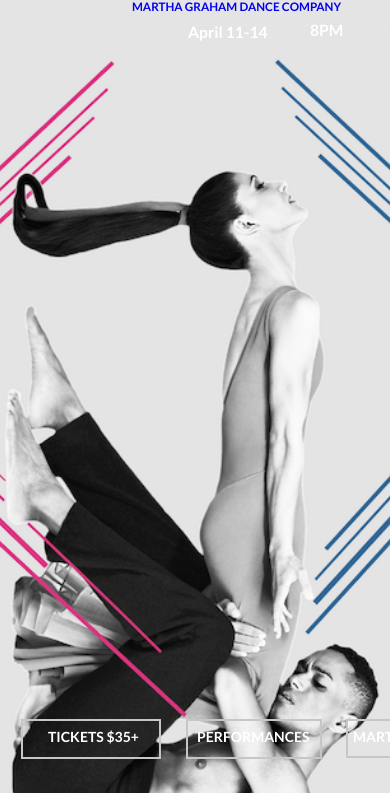
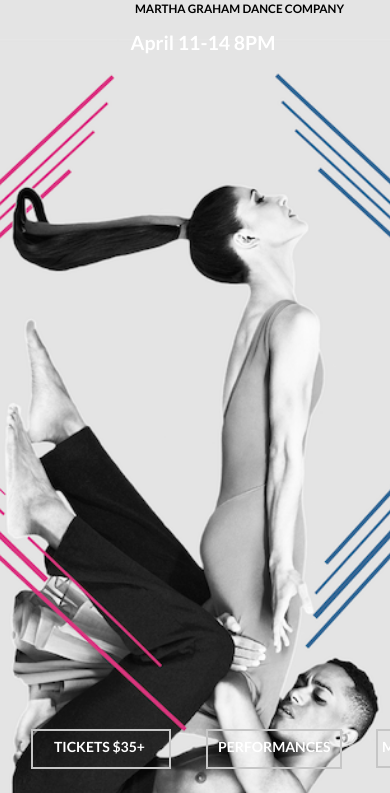
Before and after one commit to scaru727/scaru727.github.io, a plain HTML site: page poster/index.html in a window 390 px wide. Shown: the part 61-854 px from the top of the page. Drawn offline with nearby package versions, Linux system fonts and the light colour scheme.

Commit message:
Final Final

```diff
--- a/poster/index.html
+++ b/poster/index.html
@@ -25,7 +25,6 @@ New York, NY 10019</div>
 
 
 
-<a href="https://www.nycitycenter.org">
 <div class="logo2"><img src="logo2.png"> </div>
 
 <div class="logo"> <img src="logo.png"> </div>
@@ -64,10 +63,16 @@ New York, NY 10019</div>
 
 
 
+
 <div class="date">April 11-14</div>
 
 
 <div class="time">8PM</div>
+
+
+
+<div class="mobdatetime">April 11-14 8PM</div>
+
 
 
 <div class="T"></div>
--- a/poster/style.css
+++ b/poster/style.css
@@ -245,6 +245,7 @@ top: 8px;
 
 .under{
 	font-family: 'Lato', sans-serif;
+
 	font-size: 1.4vw;
 	right: -34px;
 	top: 104px;
@@ -258,7 +259,7 @@ top: 8px;
 	width: 480px;
 	font-size: 2vw;
 	top: 216px;
-	right:300px;
+	right:310px;
 	transform: rotate(314deg);
 }
 
@@ -267,10 +268,14 @@ top: 8px;
 	color: rgb(219,54,126);
 	font-size: 2vw;
 	top: 270px;
-	left: 658px;
+	left: 650px;
 	transform: rotate(316deg);
 }
 
+
+.mobdatetime{
+	display:none;
+}
 
 
 .logo2{
@@ -298,14 +303,25 @@ top: 8px;
 .danceimage{
 width: 100vw;
 height: 100vh;
-top: 86px;
+top: 100px;
 left:0;
+display:block;
 
 }
 
 
 
+.mobdatetime{
+    font-family: 'Lato', sans-serif;
+	width: 100vw;
+	display: block;
+	font-size: 5vw;
+	color: white;
+	position: relative;
+	top: 84px;
+	text-align: center;
 
+}
 
 
 .add{
@@ -336,29 +352,10 @@ left:0;
 .under{
 	font-size: 3vw;
     width: 100vw;
-    left: 132px;
-    top: 60px;
+    left: 135px;
+    top: 62px;
 }
 
-
-
-.date{
-	font-size: 4vw;
-    width: 100vw;
-    left: 188px;
-    top: 84px;
-    color: white;
-    transform: rotate(360deg);
-}
-
-.time{
-	font-family: 'Lato', sans-serif;
-    color: white;
-	font-size: 4vw;
-	top: 82px;
-    left: 310px;
-	transform: rotate(360deg);
-}
 
 
 
@@ -368,7 +365,7 @@ left:0;
 .bar{
 	color: rgb(51,100,148);
 	z-index: -5px;
-	width:546px;
+	width:100vw;
 	height:200px;
     top:760px;
 	left: 0px;
@@ -381,8 +378,8 @@ left:0;
 background-color: rgb(198,198,198);
 	width:2px;
 	height:136px;
-    top: 713px;
-	left: 90px;
+    top: 723px;
+	left: 100px;
 	transform: rotate(90deg);
 }
 
@@ -391,8 +388,8 @@ background-color: rgb(198,198,198);
 background-color: rgb(198,198,198);
 	width:2px;
 	height:136px;
-    top: 751px;
-	left: 90px;
+    top: 761px;
+	left: 100px;
 	transform: rotate(90deg);
 }
 
@@ -401,8 +398,8 @@ background-color: rgb(198,198,198);
 	background-color: rgb(198,198,198);
 	width:2px;
 	height:40px;
-    top: 780px;
-	left: 21px;
+    top: 790px;
+	left: 31px;
 	transform: rotate(180deg);
 }
 
@@ -410,8 +407,8 @@ background-color: rgb(198,198,198);
 background-color: rgb(198,198,198);
 	width:2px;
 	height:40px;
-    top: 780px;
-	left: 159px;
+    top: 790px;
+	left: 169px;
 	transform: rotate(180deg);
 }
 
@@ -419,8 +416,8 @@ background-color: rgb(198,198,198);
 	background-color: rgb(198,198,198);
 	width:2px;
 	height:136px;
-    top: 751px;
-	left: 253px;
+    top: 761px;
+	left: 273px;
 	transform: rotate(90deg);
 }
 
@@ -429,8 +426,8 @@ background-color: rgb(198,198,198);
 	background-color: rgb(198,198,198);
 	width:2px;
 	height:136px;
-    top: 713px;
-	left: 253px;
+    top: 723px;
+	left: 273px;
 	transform: rotate(90deg);
 }
 
@@ -439,8 +436,8 @@ background-color: rgb(198,198,198);
 	background-color: rgb(198,198,198);
 	width:2px;
 	height:39px;
-    top: 780px;
-	left: 186px;
+    top: 790px;
+	left: 206px;
 	transform: rotate(180deg);
 }
 
@@ -448,8 +445,8 @@ background-color: rgb(198,198,198);
 	background-color: rgb(198,198,198);
 	width:2px;
 	height:39px;
-    top: 780px;
-	left: 320px;
+    top: 790px;
+	left: 340px;
 	transform: rotate(180deg);
 }
 
@@ -457,8 +454,8 @@ background-color: rgb(198,198,198);
 	background-color: rgb(198,198,198);
 	width:2px;
 	height:136px;
-    top: 713px;
-	left: 415px;
+    top: 723px;
+	left: 445px;
 	transform: rotate(90deg);
 }
 
@@ -467,8 +464,8 @@ background-color: rgb(198,198,198);
 	background-color: rgb(198,198,198);
 	width:2px;
 	height:136px;
-    top: 750px;
-	left: 415px;
+    top: 760px;
+	left: 445px;
 	transform: rotate(90deg);
 }
 
@@ -477,8 +474,8 @@ background-color: rgb(198,198,198);
 	background-color: rgb(198,198,198);
 	width:2px;
 	height:39px;
-    top: 780px;
-	left: 346px;
+    top: 790px;
+	left: 376px;
 	transform: rotate(180deg);
 }
 
@@ -486,14 +483,14 @@ background-color: rgb(198,198,198);
 	background-color: rgb(198,198,198);
 	width:2px;
 	height:39px;
-    top: 780px;
-	left: 484px;
+    top: 790px;
+	left: 514px;
 	transform: rotate(180deg);
 }
 .MG{
 font-family: 'Lato', sans-serif;
-	left: 353px;
-	top: 789px;
+	left: 382px;
+	top: 799px;
 	font-size: 14px;
 	color: white;
 	width: 480px;
@@ -506,8 +503,8 @@ font-family: 'Lato', sans-serif;
 
 .perf{
 font-family: 'Lato', sans-serif;
-	left: 197px;
-	top: 789px;
+	left: 218px;
+	top: 799px;
 	font-size: 14px;
 	color: white;
 }
@@ -519,8 +516,8 @@ font-family: 'Lato', sans-serif;
 
 .tix{
 font-family: 'Lato', sans-serif;
-	left: 48px;
-	top: 789px;
+	left: 54px;
+	top: 799px;
 	font-size: 14px;
 	color: white;
 	width: 480px;
```
